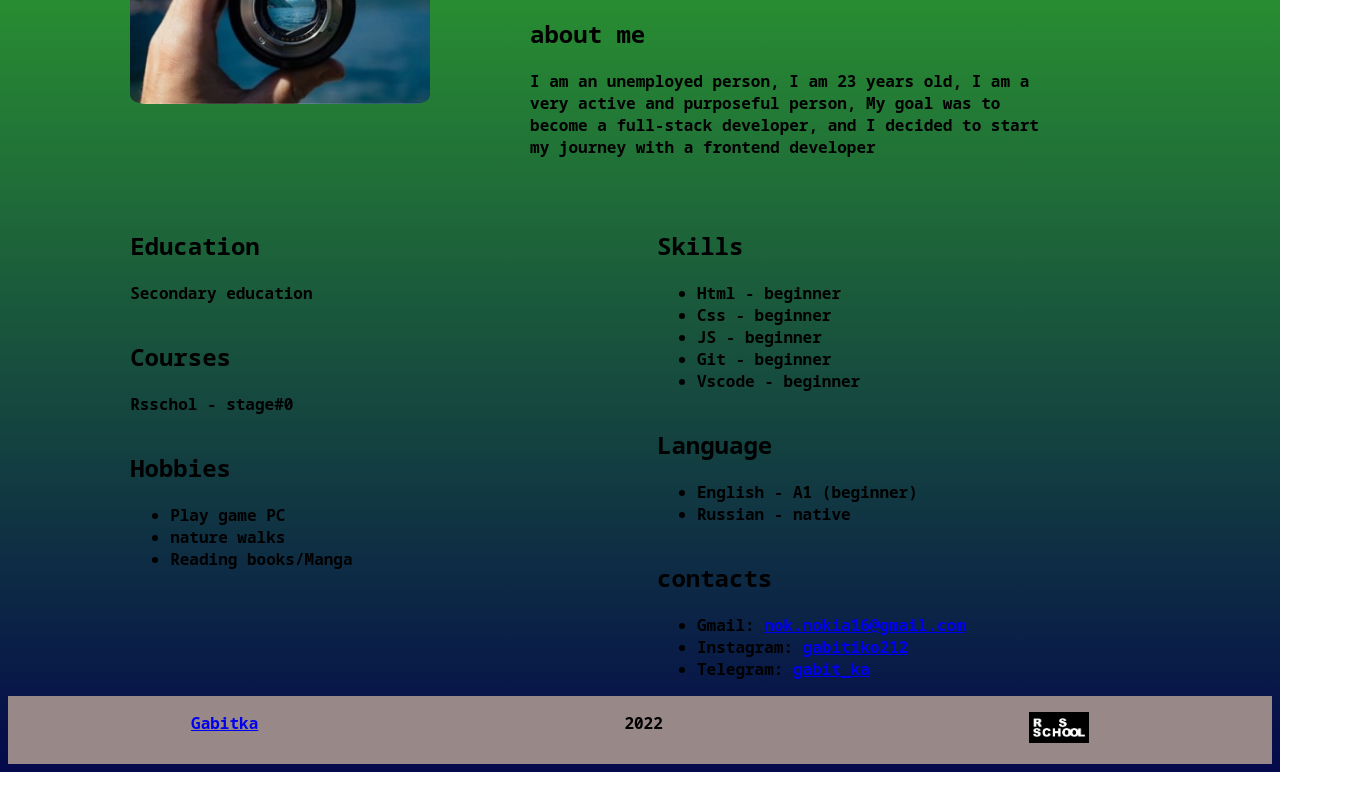
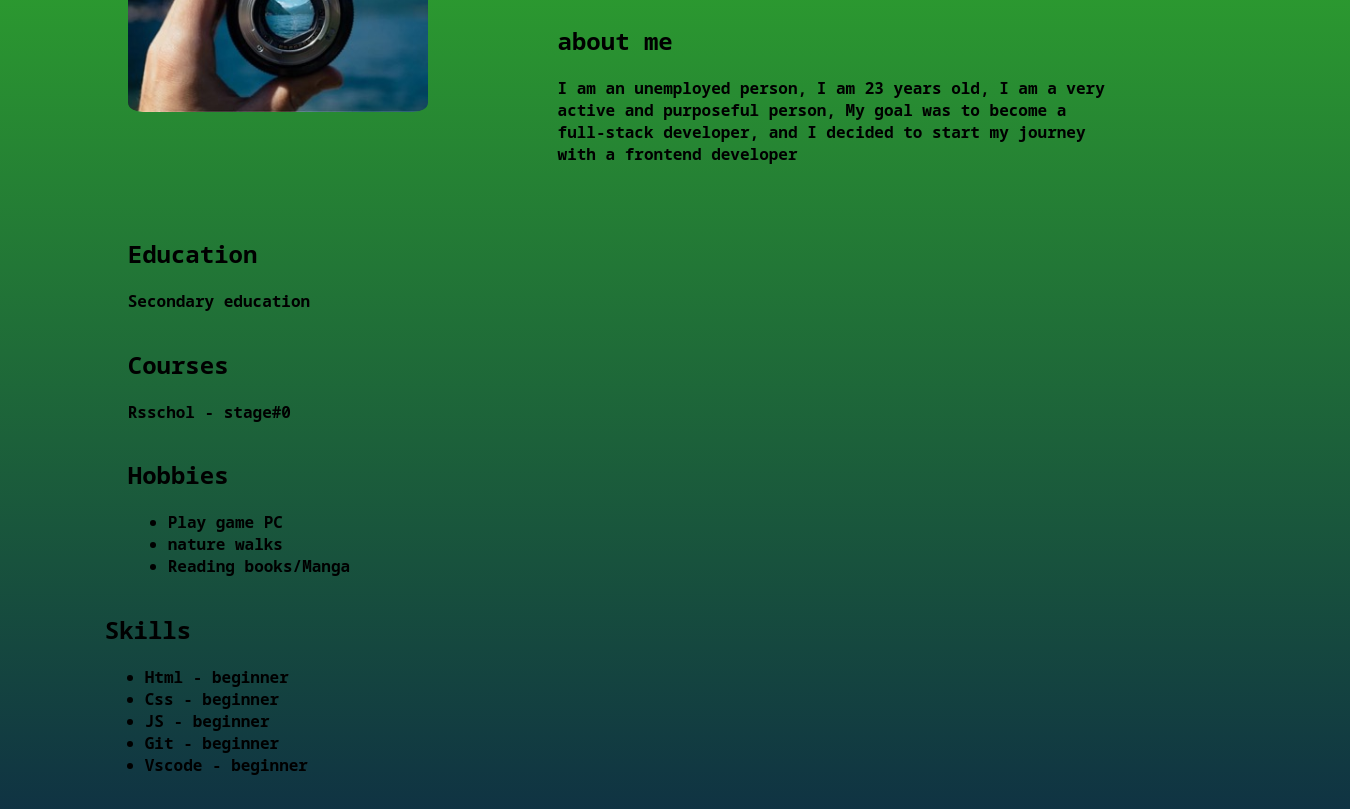
Before and after one commit to Gabitka/rsschool-cv, a plain HTML site: page index.html in a window 1280 px wide. Shown: the part 236-1045 px from the top of the page, 1350 px wide, since content can reach past the window. Before the commit the page ends 1008 px from the top, so only its background shows below. Drawn offline with Linux system fonts and the light colour scheme.

Commit message:
fix: edit file html css

```diff
--- a/style.css
+++ b/style.css
@@ -4,10 +4,13 @@
 @import url('https://fonts.googleapis.com/css2?family=Cabin:wght@600&display=swap');
 @import url('https://fonts.googleapis.com/css2?family=Noto+Sans+Mono:wght@600&display=swap');
 body{
+    margin: auto;
+    width: 1350px;
     background: linear-gradient(#33b52a, #04094b);
 font-size: 16px;
 font-weight: 600;
 font-family: 'Noto Sans Mono', monospace; ;}
+
 .container{
     width: 87%;
     margin: auto;
```
Also changed, not shown: index.html (+4 -3 lines), 1 other file.
